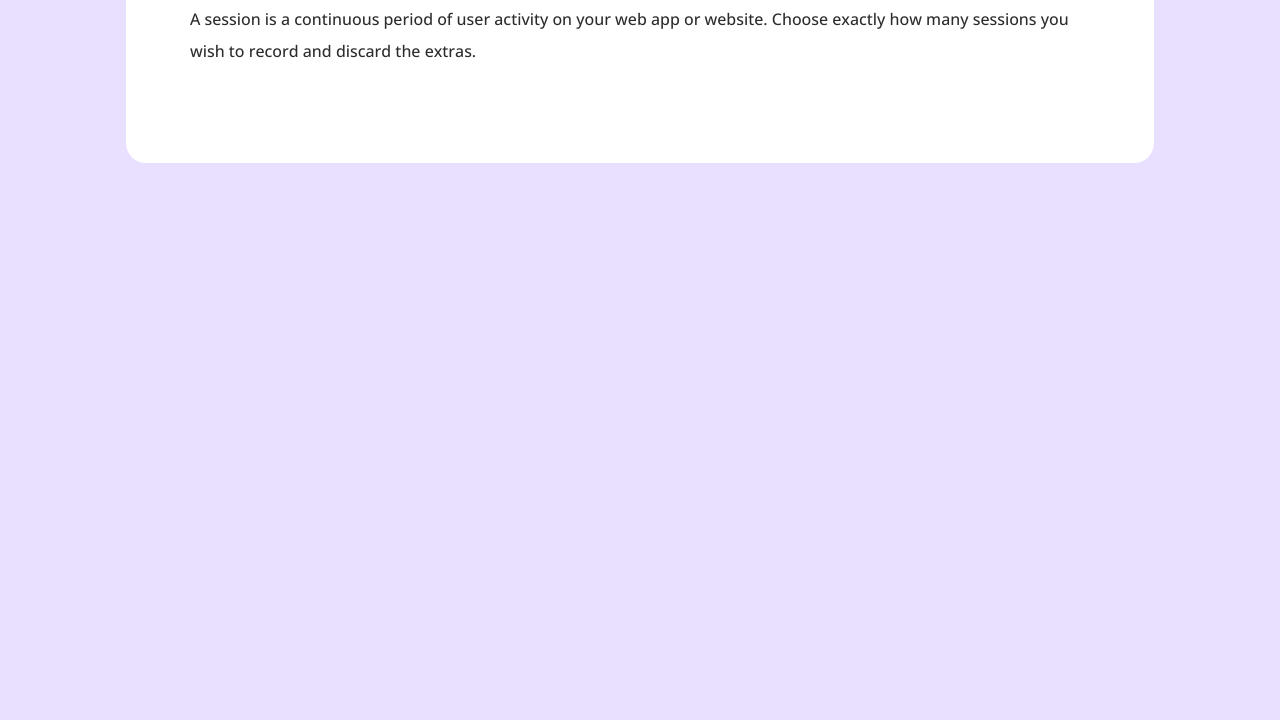
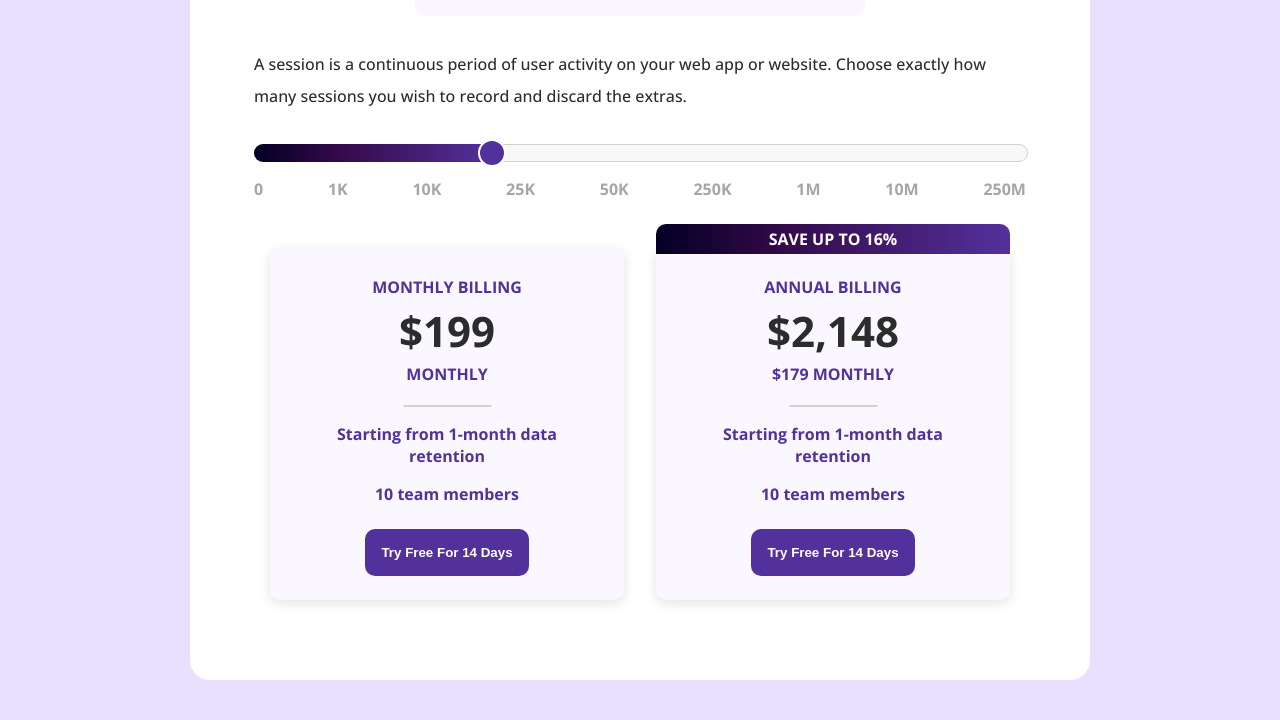
Before and after one commit to florxgomez/cost-estimator, a plain HTML site: page index.html in a window 1280 px wide. Shown: the part 514-1234 px from the top of the page. Before the commit the page ends 800 px from the top, so only its background shows below. Drawn offline with nearby package versions, Linux system fonts and the light colour scheme.

Commit message:
adding more styles

```diff
--- a/index.css
+++ b/index.css
@@ -3,6 +3,7 @@
   --secondary-color: rgb(200, 175, 255);
   --lighter-color: rgb(233, 223, 255);
   --dark-grey: rgb(44, 44, 44);
+  --card-background: rgb(250, 247, 255);
 }
 body {
   background-color: var(--lighter-color);
@@ -17,6 +18,7 @@ body {
 
 h1 {
   color: var(--primary-color);
+  margin: 32px 0 48px 0;
 }
 
 .container {
@@ -30,6 +32,7 @@ h1 {
   border-radius: 20px;
   padding: 0 64px 64px 64px;
   position: relative;
+  box-sizing: border-box;
 }
 
 .tabs {
@@ -113,7 +116,7 @@ h1 {
 }
 
 .sessions-card {
-  background-color: rgb(250, 247, 255);
+  background-color: var(--card-background);
   text-align: center;
   padding: 32px;
   width: 50%;
@@ -133,9 +136,143 @@ h1 {
   color: var(--primary-color);
   font-size: 56px;
   margin: 0;
+  margin-top: 8px;
 }
 
 .description {
   line-height: 32px;
   margin: 16px 0 32px 0;
 }
+
+.slider {
+  width: 100%;
+  position: relative;
+  margin-bottom: 16px;
+}
+
+.slider .bar {
+  width: 100%;
+  height: 16px;
+  background-color: rgb(248, 248, 248);
+  border: 1px solid rgb(210, 210, 210);
+  border-radius: 20px;
+}
+
+.slider .progress {
+  width: 31%;
+  height: 18px;
+  background: linear-gradient(
+    90deg,
+    rgba(2, 0, 36, 1) 0%,
+    rgba(53, 10, 74, 1) 36%,
+    rgba(83, 49, 156, 1) 100%
+  );
+  border-top-left-radius: 20px;
+  border-bottom-left-radius: 20px;
+  position: absolute;
+  top: 0;
+  left: 0;
+}
+
+.slider .point {
+  height: 24px;
+  width: 24px;
+  background-color: var(--primary-color);
+  border-radius: 50%;
+  position: absolute;
+  top: -5px;
+  left: 29%;
+  border: 2px solid white;
+  transition: 0.15s transform ease;
+}
+
+.slider .point:hover {
+  cursor: pointer;
+  transform: scale(1.1);
+}
+
+.scale {
+  width: 100%;
+}
+
+.slider .scale ul {
+  list-style: none;
+  display: flex;
+  justify-content: space-between;
+  padding: 0;
+  color: rgb(166, 166, 166);
+  font-weight: bold;
+}
+
+.card-wrapper {
+  display: flex;
+}
+
+.card {
+  background-color: var(--card-background);
+  border-radius: 10px;
+  margin: 16px;
+  padding: 16px 32px;
+  box-shadow: 0px 3px 11px 1px rgba(0, 0, 0, 0.1);
+  text-align: center;
+  font-weight: bold;
+  color: var(--primary-color);
+  transition: 0.15 transform ease;
+  position: relative;
+}
+
+.card:hover {
+  transform: translateY(-8px);
+}
+
+.card .top-section {
+  padding: 8px;
+  text-transform: uppercase;
+}
+
+.card .top-section p {
+  margin: 4px 0;
+}
+
+.card .price {
+  font-size: 42px;
+  color: var(--dark-grey);
+}
+
+.card hr {
+  width: 30%;
+  border: 1px solid rgb(210, 210, 210);
+  border-radius: 2px;
+}
+
+.card button {
+  border: none;
+  color: white;
+  background-color: var(--primary-color);
+  padding: 16px;
+  border-radius: 10px;
+  transition: 0.15 transform ease;
+  font-weight: bold;
+  margin: 8px 0;
+}
+
+.card button:hover {
+  transform: scale(1.05);
+  cursor: pointer;
+}
+
+.card .save {
+  color: white;
+  background: linear-gradient(
+    90deg,
+    rgba(2, 0, 36, 1) 0%,
+    rgba(53, 10, 74, 1) 36%,
+    rgba(83, 49, 156, 1) 100%
+  );
+  position: absolute;
+  top: -24px;
+  left: 0;
+  width: 100%;
+  border-top-right-radius: 10px;
+  border-top-left-radius: 10px;
+}
--- a/index.html
+++ b/index.html
@@ -38,6 +38,52 @@
         website. Choose exactly how many sessions you wish to record and discard
         the extras.
       </p>
+      <div class="slider">
+        <div class="bar">
+          <div class="progress"></div>
+          <div class="point"></div>
+        </div>
+        <div class="scale">
+          <ul>
+            <li>0</li>
+            <li>1K</li>
+            <li>10K</li>
+            <li>25K</li>
+            <li>50K</li>
+            <li>250K</li>
+            <li>1M</li>
+            <li>10M</li>
+            <li>250M</li>
+          </ul>
+        </div>
+      </div>
+      <div class="card-wrapper">
+        <div class="card">
+          <div class="top-section">
+            <p>Monthly Billing</p>
+            <p class="price">$199</p>
+            <p>Monthly</p>
+          </div>
+          <hr />
+          <p>Starting from 1-month data retention</p>
+          <p>10 team members</p>
+          <button>Try Free For 14 Days</button>
+        </div>
+        <div class="card">
+          <div class="top-section">
+            <div class="save">
+              <p>Save up to 16%</p>
+            </div>
+            <p>Annual Billing</p>
+            <p class="price">$2,148</p>
+            <p>$179 Monthly</p>
+          </div>
+          <hr />
+          <p>Starting from 1-month data retention</p>
+          <p>10 team members</p>
+          <button>Try Free For 14 Days</button>
+        </div>
+      </div>
     </div>
   </body>
 </html>
```
